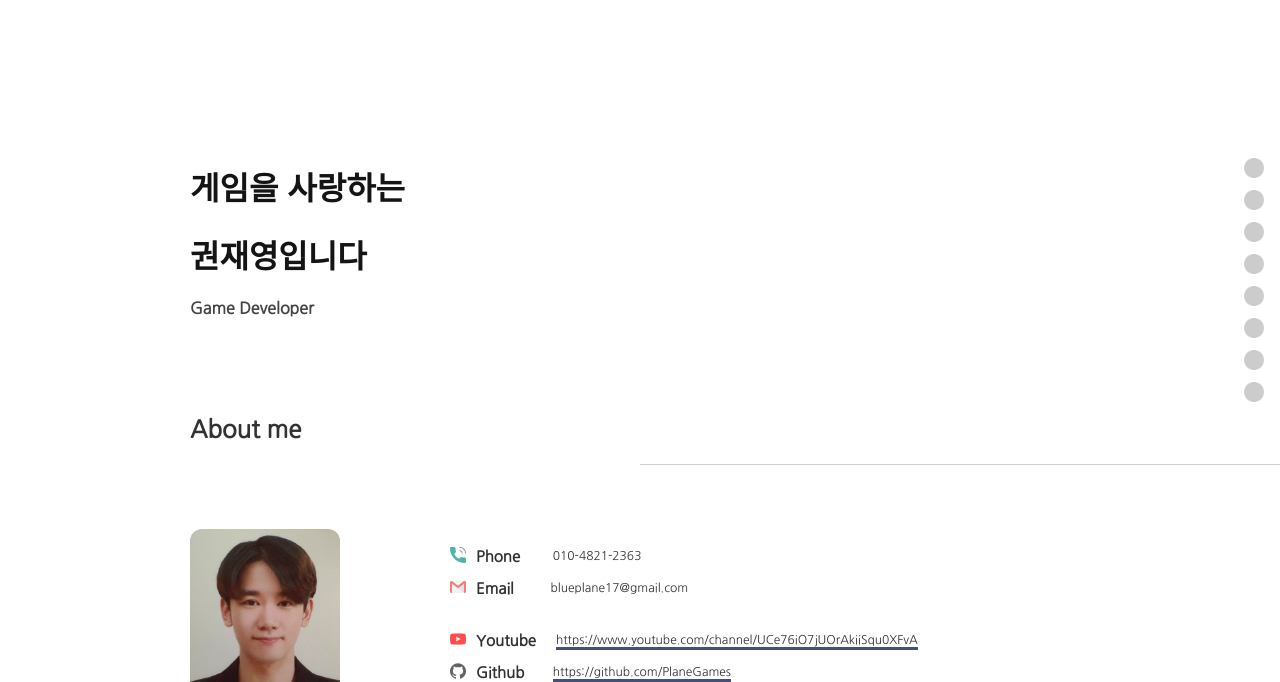
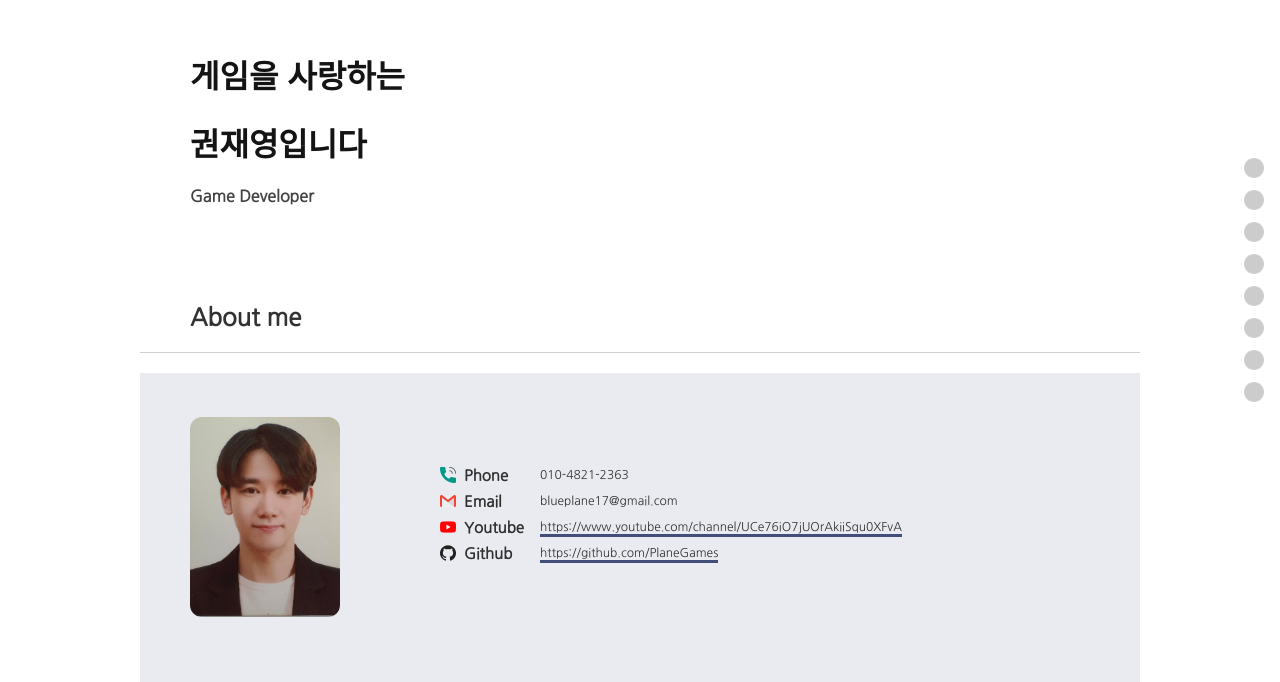
Before and after one commit to PlaneGames/Homepage, a plain HTML site: page index.html in a window 1280 px wide. Shown: the part 118-800 px from the top of the page. Drawn offline with nearby package versions, Linux system fonts and the light colour scheme.

Commit message:
Main Layout Change Update

```diff
--- a/index.html
+++ b/index.html
@@ -2,21 +2,24 @@
 <!--onselectstart="return false"-->
 <html ondragstart="return false" >
 <head>
+
     <meta charset="utf-8">
-    <meta name="viewport" content="width=device-width, initial-scale=1">
-
     <meta name="viewport" content="
-    user-scalable=no,
-    initial-scale=1.0,
-    minimum-scale=1.0,
-    width=device-width">
+        user-scalable=no,
+        initial-scale=1.0,
+        minimum-scale=1.0,
+        width=device-width">
 
     <title>PLANE | Game Developer</title>
+
 	<link href="../src/css/style.css" rel="stylesheet">
+    <link href="../src/css/layout.css" rel="stylesheet">
     <link href="../src/css/wheel.css" rel="stylesheet">
+
     <link rel="preconnect" href="https://fonts.googleapis.com">
     <link rel="preconnect" href="https://fonts.gstatic.com" crossorigin>
     <link href="https://fonts.googleapis.com/css2?family=Nanum+Gothic&display=swap" rel="stylesheet">
+
     <script src="//ajax.googleapis.com/ajax/libs/jquery/1.8.1/jquery.min.js"></script>
     <script src="../src/js/jquery.smoothwheel.js"></script>
     <script>
@@ -25,6 +28,7 @@
             $("#wrapper").smoothWheel()
         });
     </script>
+
 </head>
 
 <div class="screen-ani">
@@ -66,8 +70,45 @@
         </header>
         <div class="flex-line"></div>
 
-        <div class="wave">
+        <div class="lo-box lo-flexmode">
+
+            <div class="lo-subbox lo-side">
+                <img class="lo-profile" src = "../src/images/profile.jpg">
             </div>
+
+            <div class="lo-subbox lo-main lo-textcenter">
+                <div class="lo-iconlink" style="background-image: url('../src/images/phone.png');">
+                    <h1> Phone </h1>
+                    <a2> 010-4821-2363 </a2>
+                </div>
+                <div class="lo-iconlink" style="background-image: url('../src/images/gmail.png');">
+                    <h1> Email </h1>
+                    <a2> blueplane17@gmail.com </a2>
+                </div>
+                <div class="lo-iconlink" style="background-image: url('../src/images/youtube.png');">
+                    <h1> Youtube </h1>
+                    <a href="https://www.youtube.com/channel/UCe76iO7jUOrAkiiSqu0XFvA" target="_blank">
+                        https://www.youtube.com/channel/UCe76iO7jUOrAkiiSqu0XFvA
+                    </a>
+                </div>
+                <div class="lo-iconlink" style="background-image: url('../src/images/github.png');">
+                    <h1> Github </h1>
+                    <a href="https://github.com/PlaneGames" target="_blank">
+                        https://github.com/PlaneGames
+                    </a>
+                </div>
+            </div>
+
+        </div>
+
+        <div class="lo-box lo-flexmode">
+            <div class="lo-subbox lo-side">
+                1
+            </div>
+            <div class="lo-subbox lo-main">
+                2
+            </div>
+        </div>
 
         <div class="flex-main">
 
@@ -83,6 +124,7 @@
             <!-- CENTER -->
             <article class="flex-article">
                 <div class="text-wrap">
+                    <!--
                     <p></p>
                     <div class = "mlink"><pimg><img src = "../src/images/phone.png" width = "16" height = "16"></pimg>
                         <p2>Phone&nbsp&nbsp&nbsp</p2>
@@ -97,6 +139,7 @@
                     <div class = "mlink"><pimg><img src = "../src/images/github.png" width = "16" height = "16"></pimg>
                         <p2>Github&nbsp&nbsp </p2> <a href="https://github.com/PlaneGames" target="_blank">
                         https://github.com/PlaneGames</a></div>
+                    -->
                 </div>
             </article>
 
--- /dev/null
+++ b/src/css/layout.css
@@ -0,0 +1,104 @@
+.lo-box {
+    overflow : hidden;
+    position: relative;
+    justify-content: center;
+
+    left: 50%;
+    transform: translateX(-50%);
+
+    width: 100%;
+    max-width: 1000px;
+    height: auto;
+
+    padding-top: 44px;
+    padding-bottom: 44px;
+
+    background-color: rgba(48, 60, 110, 0.1);
+}
+
+.lo-subbox {
+    height: auto;
+}
+
+.lo-line {
+
+}
+
+.lo-side {
+    min-width: 250px;
+    width: 25%;
+    max-width: 250px;
+    margin-left: 50px;
+}
+
+.lo-main {
+    width: 75%;
+    max-width: 750px;
+    margin-right: 50px;
+}
+
+.lo-flexmode {
+    display: flex;
+    flex-direction: row;
+}
+
+.lo-textcenter {
+    display: flex;
+    flex-direction: column;
+    justify-content: center;
+}
+
+.lo-profile {
+    border-radius: 12px;
+    width: 150px;
+    height: 200px;
+}
+
+.lo-iconlink {
+    width: 16px;
+    height: 16px;
+    background-size: cover;
+
+    display: flex;
+    align-items: center;
+    color: rgb(48, 48, 48);
+    font-size: 12px;
+    /*word-break: break-all;*/
+    margin-bottom: 10px;
+    transition: .25s;
+}
+
+.lo-iconlink h1 {
+    position: absolute;
+    color: rgb(48, 48, 48);
+    font-size: 15px;
+    font-weight: bold;
+    margin-left: 24px;
+    word-break: normal;
+}
+
+.lo-iconlink a {
+    position: absolute;
+    text-decoration: none;
+    box-shadow: 0 -3px rgba(48, 60, 110, 0.9) inset;
+    padding-top: 2px;
+    padding-bottom: 2px;
+
+    margin-left: 100px;
+}
+
+.lo-iconlink a2 {
+    position: absolute;
+    text-decoration: none;
+    padding-top: 2px;
+    padding-bottom: 2px;
+
+    margin-left: 100px;
+}
+
+.lo-iconlink a:hover {
+    transition: .25s;
+    text-decoration: none;
+    box-shadow: 0 -17px rgba(48, 60, 110, 0.9) inset;
+    color: rgb(255, 255, 255);
+}
--- a/src/css/style.css
+++ b/src/css/style.css
@@ -427,7 +427,7 @@ body {
 }
 
 .flex-header {
-    padding-top: 240px;
+    margin-top: 128px;
     padding-bottom: 24px;
     max-width: 1000px;
     left: 50%;
@@ -457,10 +457,11 @@ body {
 
 .flex-line {
     border-top: 1px solid rgba(20, 20, 20, 0.2);
+    width: 90%;
     max-width: 1000px;
     left: 50%;
     position: relative;
-    text-align: left;
+    transform: translate(-50%, 0%);
     padding-top: 10px;
     padding-bottom: 10px;
 }
@@ -624,15 +625,15 @@ body {
 
 @media all and (max-width: 800px) {
     .text-wrap {
-        margin-left: 10px;
-        margin-right: 10px;
+        margin-left: 30px;
+        margin-right: 30px;
         transition: .4s;
     }
     .flex-main {
         flex-direction: column;
     }
     .flex-header {
-        margin-top: 128px;
+        margin-top: 64px;
     }
     .subline {
         width: 100%;
@@ -641,15 +642,15 @@ body {
 
 @media all and (max-width: 560px) {
     .text-wrap {
-        margin-left: 0px;
-        margin-right: 0px;
+        margin-left: 20px;
+        margin-right: 20px;
         transition: .4s;
     }
     .flex-main {
         flex-direction: column;
     }
     .flex-header {
-        margin-top: 64px;
+        margin-top: 16px;
     }
     .gal-con {
         align-items: center;
```
Also changed, not shown: index2.html (+0 -1 lines).
